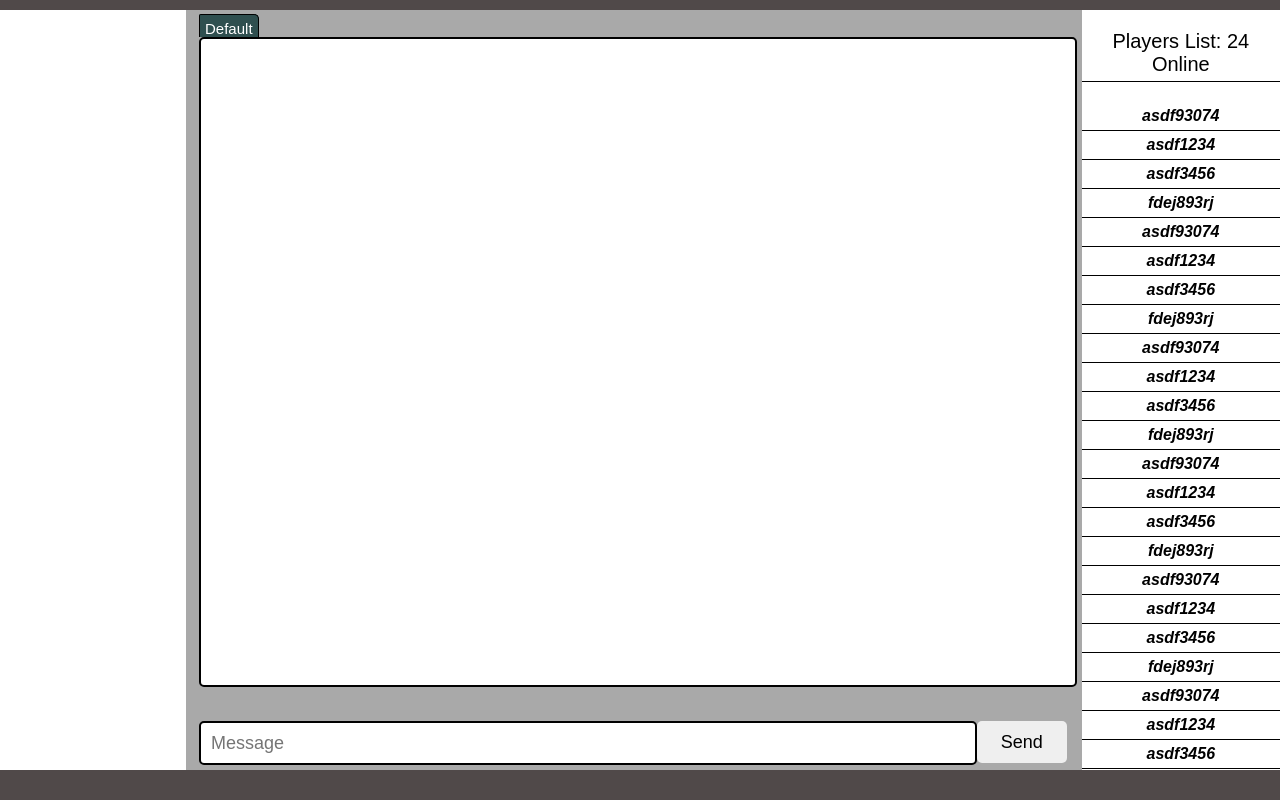
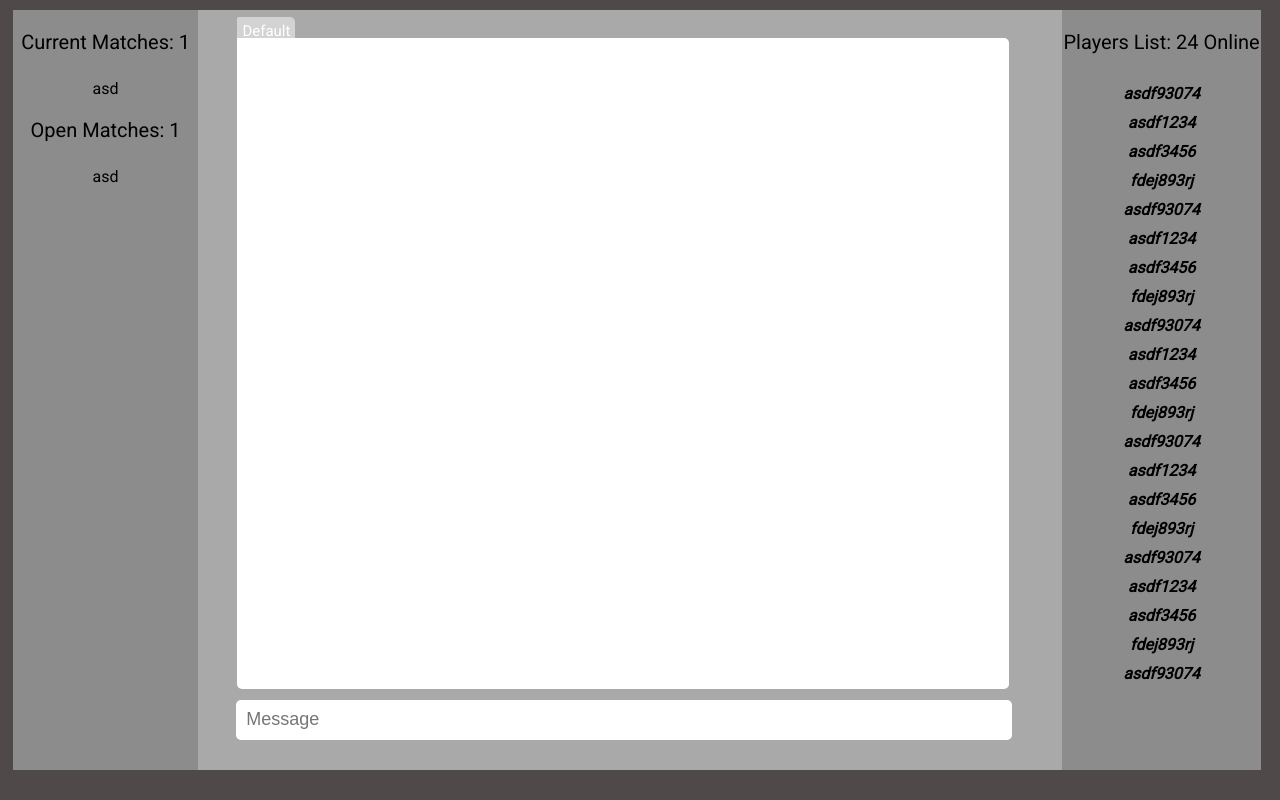
Before and after one commit to asdf93074/WEP, a React (Create React App) app: page / in a window 1280 px wide. Built offline with nearby package versions, Linux system fonts and the light colour scheme.

Commit message:
upgraded design, fixing scrollbar of right column from appearing on left side when its width overflows

```diff
--- a/src/App.css
+++ b/src/App.css
@@ -1,5 +1,8 @@
+@import url('https://fonts.googleapis.com/css?family=Roboto');
+
 body {
 	background-color: #504949;
+	font-family: 'Roboto', sans-serif;
 }
 
 .columnContainer {
@@ -9,51 +12,74 @@ body {
 }
 
 #leftColumn {
-/*	left: 0.5%;*/
+	left: 1%;
 	position: absolute;
 /*	border: 2px solid lightslategray;*/
 	width: 14.5%;
 	height: 95%;
-	background-color: white;
+	background-color: #8c8c8c;
 	top: 10px;
+	overflow-y: auto;
+}
+
+#leftColumn::-webkit-scrollbar-track {
+	-webkit-box-shadow: inset 0 0 6px rgba(0,0,0,0.9);
+	border-radius: 10px;
+	background-color: #CCCCCC;
+}
+
+#leftColumn::-webkit-scrollbar {
+	width: 5px;
+	background-color: #F5F5F5;
+}
+
+#leftColumn::-webkit-scrollbar-thumb {
+	border-radius: 10px;
+	background-color: #D62929;
+	background-image: -webkit-linear-gradient(90deg,
+											  transparent,
+											  rgba(0, 0, 0, 0.4) 50%,
+											  transparent,
+											  transparent);
+
 }
 
 #rightColumn {
-	left: 84.5%;
+	left: 83%;
 	position: absolute;
 /*	border: 2px solid black;*/
 	width: 15.5%;
 	height: 95%;
-	background-color: white;
+	background-color: #8c8c8c;
 	top: 10px;
-	overflow-x: hidden;
-	overflow-y: auto;
 }
 
 #middleColumn {
-	left: 14.5%;
+	left: 15.5%;
 	position: absolute;
 /*	border: 2px solid black;*/
 	width: 70%;
 	height: 95%;
 	top: 10px;
 	background-color: darkgray;
+	padding-left: 2%;
 }
 
 #chatBox  {
 	font-size: 18px;
 	padding-left: 10px;
 	position: absolute;
-	border: 2px solid black;
+	/*border: 2px solid black;*/
+	border: 0;
 	border-radius: 5px;
-	width: 85%;
+	width: 82.9%;
 	height: 5%;
-	bottom: 5px;
-	left: 1.5%;
+	bottom: 4%;
+	left: 4.1%;
 }
 
 #chatBox:focus {
-	border: 1px solid transparent;
+	/*border: 1px solid transparent;*/
 	outline-width: 0;
 }
 
@@ -75,27 +101,23 @@ body {
 }
 
 .ChatWindow {
-	overflow-y: hidden;
+	overflow-y: auto;
 	overflow-x: hidden;
 	overflow-wrap: break-word;
 	position: absolute;
-	width: 97.5%;
+	width: 85%;
 	height: 85%;
+	padding-left: 10px;
+	padding-top: 5px;
 	background-color: white;
 	left: 1.5%;
 	top: 10px;
-	border: 2px solid black;
-	border-radius: 5px;
-}
-
-.ChatWindow:hover {
-	overflow-y: auto;
+	/*border: 2px solid black;*/
+	border-radius: 0px 5px 5px 5px;
 }
 
 .ChatWindow::-webkit-scrollbar-track {
-	-webkit-box-shadow: inset 0 0 6px rgba(0,0,0,0.9);
 	border-radius: 10px;
-	background-color: #CCCCCC;
 }
 
 .ChatWindow::-webkit-scrollbar {
@@ -106,49 +128,48 @@ body {
 .ChatWindow::-webkit-scrollbar-thumb {
 	border-radius: 10px;
 	background-color: #D62929;
-	background-image: -webkit-linear-gradient(90deg,
-											  transparent,
-											  rgba(0, 0, 0, 0.4) 50%,
-											  transparent,
-											  transparent);
 
 }
 
 .message {
 	overflow-x: auto;
-	font-size: 16px;
-	padding: 8px;
+	font-size: 14px;
+	padding: 0;
 /*	border-top: 2px solid black;*/
 }
 
 .userNames {
 	font-style: italic;
 	display: inline;
+	font-size: 14px;
+	font-weight: bold;
 }
 
 #playersListHead {
 	font-size: 20px;
 	padding-bottom: 5px;
-	border-bottom: 1px solid black;
+	/*border-bottom: 1px solid black;*/
 	text-align: center;
 	position: sticky;
 	top: 0px;
-	background-color: white;
+	background-color: inherit;
 }
 
 .playersListUserNames {
 	margin: 0 0 0 0;
 	padding-top: 5px;
 	padding-bottom: 5px;
-	border-bottom: 1px solid black;
+	/*border-bottom: 1px solid black;*/
 	font-style: italic;
 	font-weight: bold;
 	text-align: center;
 	cursor: pointer;
+	transition-duration: 0.25s;
 }
 
 .playersListUserNames:hover {
 	background-color: lightgrey;
+	transition-duration: 0.5s;
 }
 
 .rightClickMenu {
@@ -184,11 +205,10 @@ body {
 	left: 1.5%;
 	color: white;
 	font-size: 15px;
-	top: 1.25%;
+	top: 1.6%;
 }
 
 .chatTab {
-	border: 1px solid black;
 	margin-right: 0.5%;
 	border-radius: 2px 5px 0 0;
 	border-bottom: 0px;
@@ -210,4 +230,55 @@ body {
 	color: gray;
 	font-size: 10px;
 	float: right;
+	margin-right: 1%;
 }
+
+.CurrentMatchesList {
+	list-style: none;
+	text-align: center;
+	margin: 0;
+	padding-left: 0;
+}
+
+#CurrentMatchesHead {
+	font-size: 20px;
+	padding-bottom: 5px;
+	left: 0;
+	text-align: center;
+	position: sticky;
+	top: 0px;
+}
+
+.OpenMatchesList {
+	list-style: none;
+	text-align: center;
+	padding-left: 0;
+	margin: 0;
+}
+
+#OpenMatchesHead {
+	font-size: 20px;
+	padding-bottom: 5px;
+	text-align: center;
+	position: sticky;
+	top: 0px;
+}
+
+#playersListUserNamesContainer {
+	overflow-x: hidden;
+	overflow-y: auto;
+	height: 80%;
+}
+
+#playersListUserNamesContainer::-webkit-scrollbar-track {
+	border-radius: 10px;
+}
+
+#playersListUserNamesContainer::-webkit-scrollbar {
+	width: 5px;
+}
+
+#playersListUserNamesContainer::-webkit-scrollbar-thumb {
+	border-radius: 10px;
+	background-color: #D62929;
+}
--- a/src/App.js
+++ b/src/App.js
@@ -7,7 +7,7 @@ import './App.css';
 function Message(props) {
 	var c = [];
 	for (let i = 0; i < props.data.length; i++) {
-		c.push(<div className="message"><p className="userNames">{props.username}</p>{": " + props.data[i][0]}<p class="messageTime">Time: {props.data[i][1]}</p></div>);
+		c.push(<div className="message"><p className="userNames">{props.username}: </p>{props.data[i][0]}<p class="messageTime">Time: {props.data[i][1]}</p></div>);
 	}
 	return c;
 }
@@ -65,11 +65,14 @@ class PlayersList extends Component {
 		e.persist();
 		e.preventDefault();
 		document.getElementsByClassName("rightClickMenu")[0].style.visibility = "visible";
-		if (e.clientX + document.getElementsByClassName("rightClickMenu")[0].style.width > window.innerWidth) {
-			alert();
+		if (e.clientX + document.getElementsByClassName("rightClickMenu")[0].clientWidth - 1 > window.innerWidth) {
+			document.getElementsByClassName("rightClickMenu")[0].style.left = "";
+			document.getElementsByClassName("rightClickMenu")[0].style.right = "px";
+		} else {
+			document.getElementsByClassName("rightClickMenu")[0].style.right = "";
+			document.getElementsByClassName("rightClickMenu")[0].style.left = e.clientX - document.getElementsByClassName("rightClickMenu")[0].parentElement.offsetLeft + "px";
+			document.getElementsByClassName("rightClickMenu")[0].style.top = e.clientY + "px";
 		}
-		document.getElementsByClassName("rightClickMenu")[0].style.left = e.clientX - document.getElementsByClassName("rightClickMenu")[0].parentElement.offsetLeft + "px";
-		document.getElementsByClassName("rightClickMenu")[0].style.top = e.clientY + "px";
 	}
 
 	render() {
@@ -78,18 +81,17 @@ class PlayersList extends Component {
 		for (let i = 0; i < this.state.users.length; i++) {
 			c.push(<p onContextMenu={this.rightClickHandler} className="playersListUserNames">{this.state.users[i]}</p>);
 		}
-		return c;
+		return (<div id="playersListUserNamesContainer">{c}</div>);
 	}
 }
 
 class ChatTab extends Component {
 	constructor(props) {
 		super(props);
-		console.log(props.activeTabHandler);
 		this.state = {
-		value: props.value,
-		target: props.target,
-		activeTabHandler: props.activeTabHandler
+			value: props.value,
+			target: props.target,
+			activeTabHandler: props.activeTabHandler
 		}
 	}
 
@@ -157,6 +159,37 @@ class ChatWindowsRenderer extends Component {
 	}
 }
 
+class CurrentMatches extends Component {
+	constructor(props) {
+		super(props);
+		this.state = {matches: props.matches, startTime: props.startTime}
+	}
+
+	render() {
+		var arr = [];
+		for (let i = 0; i < this.state.matches.length; i++) {
+			arr.push(<li className="CurrentMatch">{this.state.matches[i].matchID}</li>)
+		}
+		return (<div className="CurrentMatches"><p id="CurrentMatchesHead">Current Matches: {this.state.matches.length}</p><ul className="CurrentMatchesList">{arr}</ul></div>)
+	}
+}
+
+class OpenMatches extends Component {
+	constructor(props) {
+		super(props);
+		this.state = {matches: props.matches, startTime: props.startTime}
+	}
+
+	render() {
+		var arr = [];
+		for (let i = 0; i < this.state.matches.length; i++) {
+			arr.push(<li className="OpenMatch">{this.state.matches[i].matchID}</li>)
+		}
+		return (<div className="OpenMatches"><p id="OpenMatchesHead">Open Matches: {this.state.matches.length}</p><ul className="OpenMatchesList">{arr}</ul></div>)
+	}
+}
+
+
 class App extends Component {
 	constructor(props) {
 		super(props);
@@ -165,7 +198,8 @@ class App extends Component {
 				   , "asdf93074", "asdf1234", "asdf3456", "fdej893rj", "asdf93074", "asdf1234", "asdf3456", "fdej893rj", "asdf93074", "asdf1234", "asdf3456", "fdej893rj"],
 			defaultChat: "Default",
 			tabs: [{value: "Default", messages: [], username: 'faust'}],
-			activeTab: 0
+			activeTab: 0,
+			currentMatches: [{matchID: "asd", startTime: new Date().toLocaleTimeString()}]
 		}
 	}
 
@@ -201,14 +235,19 @@ class App extends Component {
 	render() {
 		return (
 			<div onClick={this.columnContainerContextMenu} className="columnContainer">
-				<div id="leftColumn"></div>
+				<div id="leftColumn">
+					<CurrentMatches matches={this.state.currentMatches}/>
+					<OpenMatches matches={this.state.currentMatches}/>
+				</div>
 				<div id="middleColumn">
 					<div id="tabBar">
 						<ChatTabRenderer tabs={this.state.tabs} activeTabHandler={this.activeTabHandler}/>
 					</div>
 					<ChatWindowsRenderer tabs={this.state.tabs} />
 					<input type="text" id="chatBox" placeholder="Message" onKeyDown={this.sendMessage}></input>
+						{/*
 					<button onClick={this.newTab} type="button" id="chatButton">Send</button>
+						*/}
 				</div>
 				<div id="rightColumn">
 					<OnlinePlayers users={this.state.users.length} />
--- a/src/index.js
+++ b/src/index.js
@@ -6,12 +6,6 @@ import registerServiceWorker from './registerServiceWorker';
 
 ReactDOM.render(<App />, document.getElementById('root'));
 
-//document.getElementById('chatBox').addEventListener("keypress", (e)=>{
-//	if (e.keyCode == 13) {
-//		var data = document.getElementById('chatBox').value;
-//
-//		document.getElementById('chatBox').value = '';
-//	}
-//})
+document.getElementsByClassName("chatTab")[0].style.backgroundColor = "lightgrey";
 
 registerServiceWorker();
```
